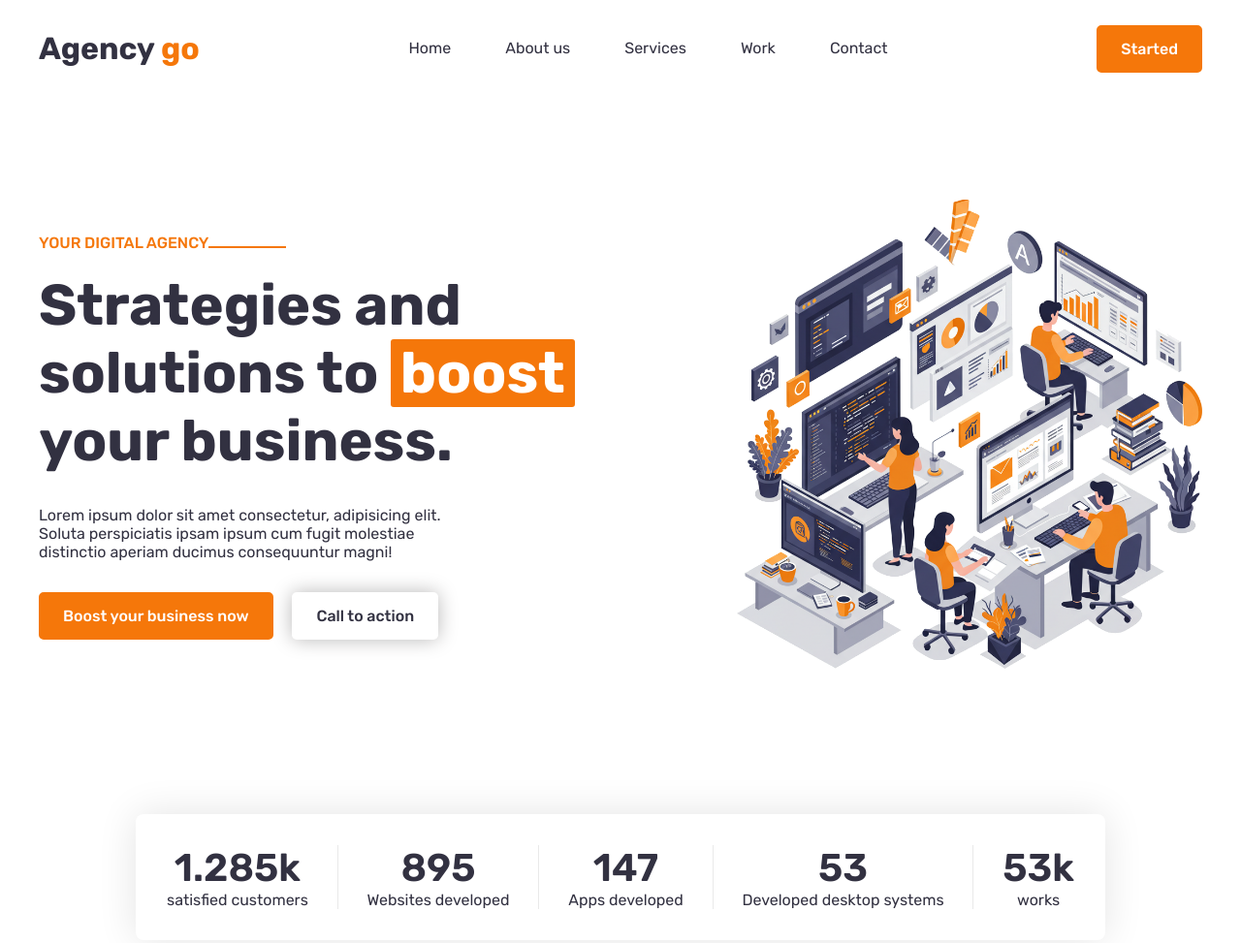
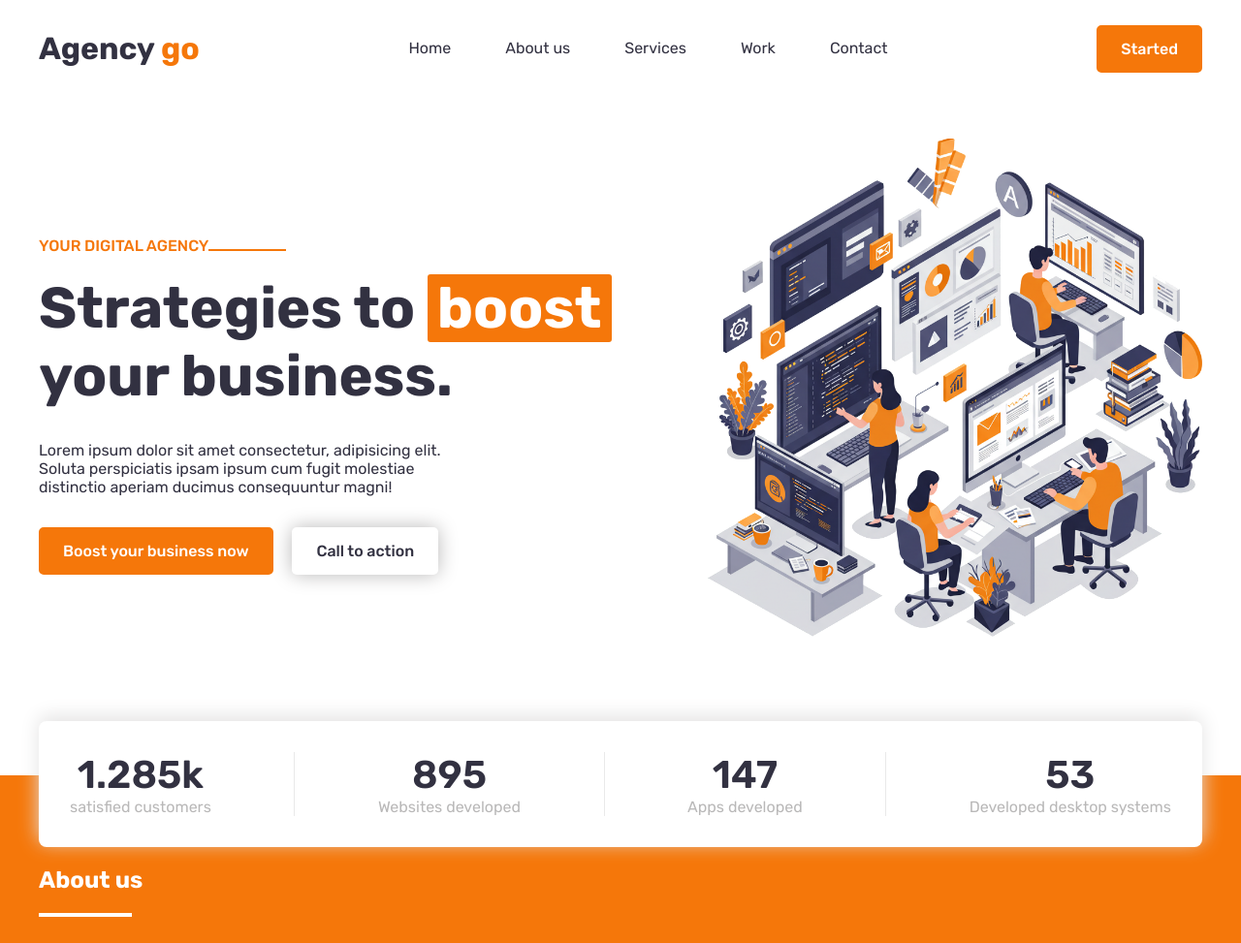
Before and after one commit to LipeMonteiro/agency_go, a plain HTML site: page index.html in a window 1280 px wide. Shown: the top 973 px of the page at 97% size. Drawn offline with Linux system fonts and the light colour scheme.

Commit message:
Style: Ajuste de pixel da home e about page

```diff
--- a/index.html
+++ b/index.html
@@ -38,7 +38,7 @@
                     <span id="home__alternative-txt">
                         <p>Your digital agency <span></span></p>
                     </span>
-                    <h1 id="home__title">Strategies and solutions to <span>boost</span> your business.</h1>
+                    <h1 id="home__title">Strategies to <span>boost</span> your business.</h1>
                     <p id="home__p">Lorem ipsum dolor sit amet consectetur, adipisicing elit. Soluta perspiciatis ipsam
                         ipsum cum
                         fugit
@@ -55,6 +55,7 @@
         <!-- ========== ABOUT ========== -->
         <section id="about">
             <div class="container">
+
                 <div id="about__metrics">
                     <ul>
                         <li>
@@ -76,14 +77,9 @@
                             <p class="about__metrics-number">53</p>
                             <p class="about__metrics-desc">Developed desktop systems</p>
                         </li>
-                        <li class="about__metrics-divider"></li>
-                        <li>
-                            <p class="about__metrics-number">53k</p>
-                            <p class="about__metrics-desc">works</p>
-                        </li>
                     </ul>
                 </div>
-                 <h2 id="about__title">About us</h2>
+                <h2 id="about__title">About us</h2>
                 <div class="section-line"></div>
             </div>
         </section>
--- a/style.css
+++ b/style.css
@@ -157,6 +157,7 @@ a {
     height: calc(100vh - 100px);
     margin-top: 100px;
     position: relative;
+    border-radius: 0 0 25% 0;
 }
 
 .home__ligh {
@@ -204,6 +205,7 @@ a {
 }
 
 #home__content-txt {
+    margin-top: -4rem;
     width: 50%;
 }
 
@@ -264,11 +266,12 @@ a {
 
 #home__content-img {
     width: 50%;
+    margin-top: -6rem;
     text-align: right;
 }
 
 #home__content-img img {
-    width: 80%;
+    width: 85%;
     position: relative;
 }
 
@@ -276,7 +279,7 @@ a {
             ABOUT
 ===========================*/
 #about {
-    background-color: var(--white);
+    background-color: var(--primary);
 }
 
 #about .container {
@@ -284,29 +287,30 @@ a {
 }
 
 #about__title {
-    text-align: center;
-    font-size: 2rem;
-    color: var(--secondary);
-    margin: 40px 0;
+    /* text-align: center; */
+    font-size: 1.5rem;
+    color: var(--white);
+    margin: 20px 0;
 }
 
 .section-line {
     width: 6rem;
     height: .25rem;
-    background-color: var(--primary);
+    background-color: var(--white);
     position: relative;
-    left: 50%;
-    transform: translateX(-50%);
+    /* left: 50%;
+    transform: translateX(-50%); */
     margin-bottom: 40px;
 }
 
 #about__metrics {
-    width: 1000px;
+    width: 100%;
     margin: 0 auto;
+    margin-top: -6rem;
     padding: 2rem;
     border-radius: 8px;
-    background-color: #fff;
-    box-shadow: 0 0 40px #e4e4e4;
+    background-color: var(--white);
+    box-shadow: 0 -5px 20px #e4e3e3;
 }
 
 #about__metrics ul {
@@ -325,7 +329,7 @@ a {
 }
 
 .about__metrics-desc {
-    color: var(--secondary);
+    color: var(--gray);
 }
 
 .about__metrics-divider {
```
